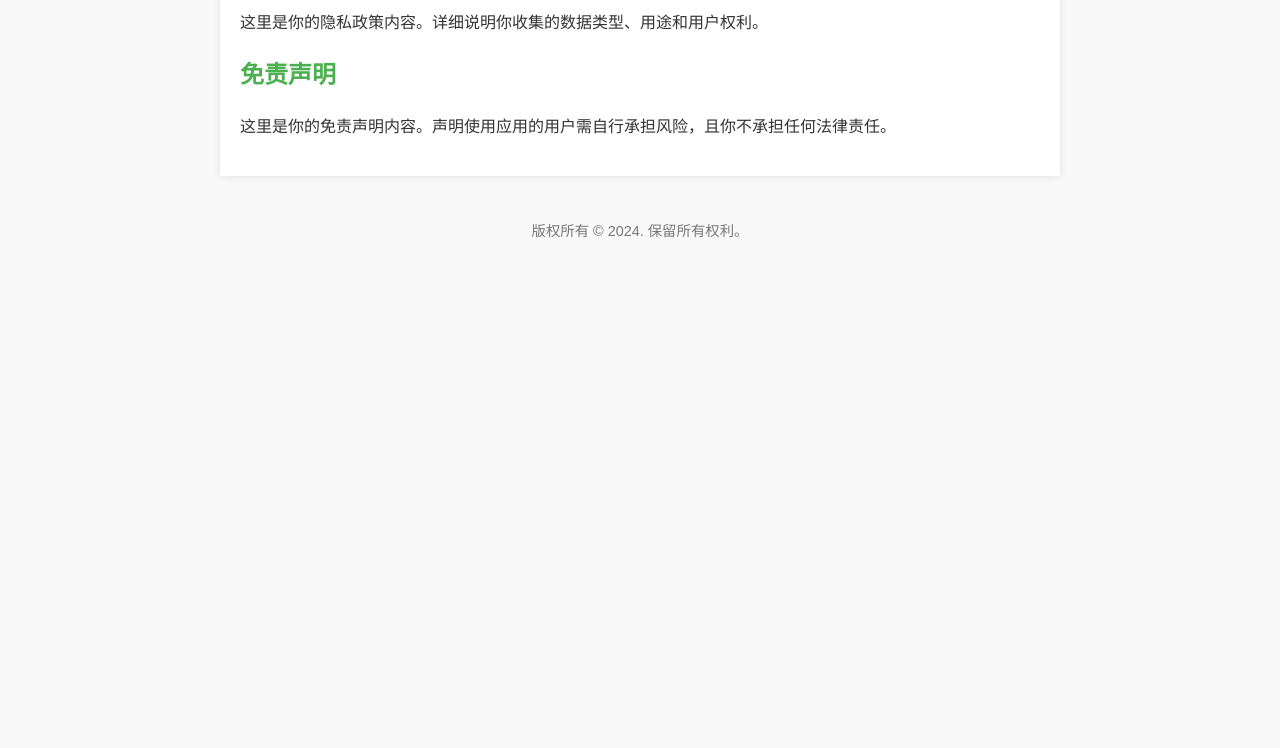
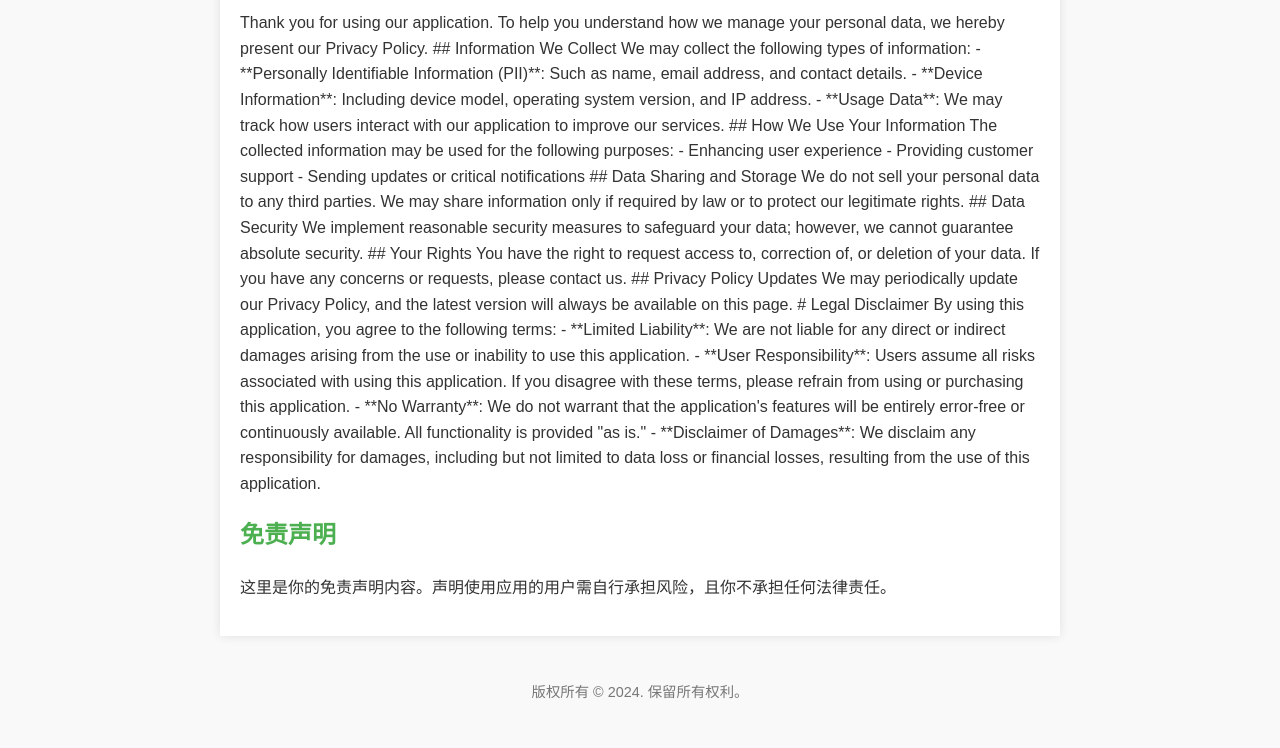
Before and after one commit to Heimagoo/privacy-policy, a plain HTML site: page index.html in a window 1280 px wide. Shown: the part 242-990 px from the top of the page. Before the commit the page ends 800 px from the top, so only its background shows below. Drawn offline with Linux system fonts and the light colour scheme.

Commit message:
Update index.html

```diff
--- a/index.html
+++ b/index.html
@@ -44,8 +44,41 @@
         <h1>隐私政策与免责声明</h1>
     </header>
     <div class="container">
-        <h2>隐私政策</h2>
-        <p>这里是你的隐私政策内容。详细说明你收集的数据类型、用途和用户权利。</p>
+        <h2># Privacy Policy</h2>
+        <p>Thank you for using our application. To help you understand how we manage your personal data, we hereby present our Privacy Policy.
+
+            ## Information We Collect
+            We may collect the following types of information:
+            - **Personally Identifiable Information (PII)**: Such as name, email address, and contact details.
+            - **Device Information**: Including device model, operating system version, and IP address.
+            - **Usage Data**: We may track how users interact with our application to improve our services.
+
+            ## How We Use Your Information
+            The collected information may be used for the following purposes:
+            - Enhancing user experience
+            - Providing customer support
+            - Sending updates or critical notifications
+
+            ## Data Sharing and Storage
+            We do not sell your personal data to any third parties. We may share information only if required by law or to protect our legitimate rights.
+
+            ## Data Security
+            We implement reasonable security measures to safeguard your data; however, we cannot guarantee absolute security.
+
+            ## Your Rights
+            You have the right to request access to, correction of, or deletion of your data. If you have any concerns or requests, please contact us.
+
+            ## Privacy Policy Updates
+            We may periodically update our Privacy Policy, and the latest version will always be available on this page.
+
+            # Legal Disclaimer
+
+            By using this application, you agree to the following terms:
+
+            - **Limited Liability**: We are not liable for any direct or indirect damages arising from the use or inability to use this application.
+            - **User Responsibility**: Users assume all risks associated with using this application. If you disagree with these terms, please refrain from using or purchasing this application.
+            - **No Warranty**: We do not warrant that the application's features will be entirely error-free or continuously available. All functionality is provided "as is."
+            - **Disclaimer of Damages**: We disclaim any responsibility for damages, including but not limited to data loss or financial losses, resulting from the use of this application.</p>
 
         <h2>免责声明</h2>
         <p>这里是你的免责声明内容。声明使用应用的用户需自行承担风险，且你不承担任何法律责任。</p>
```
